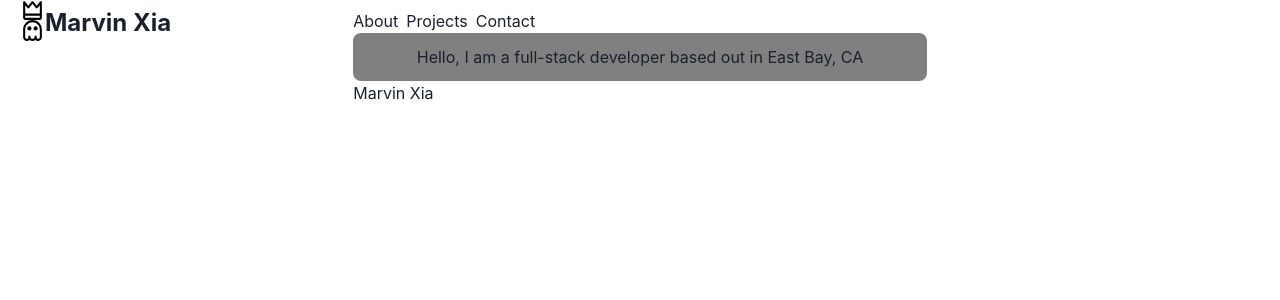
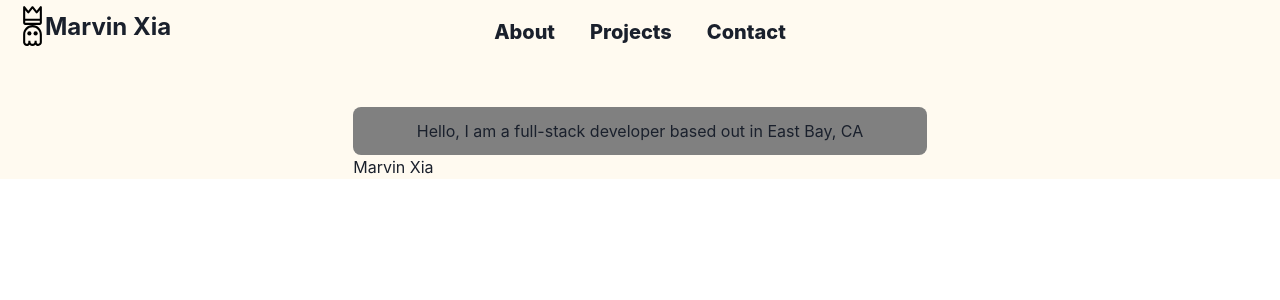
Before and after one commit to Mxia09/portfolio-v2, a Next.js app in the folder marvin-portfoliov2/: page / in a window 1280 px wide. Shown: the top 300 px of the page. Built offline with nearby package versions, Linux system fonts and the light colour scheme.

Commit message:
nav css and overall theme

```diff
--- a/marvin-portfoliov2/components/Logo.js
+++ b/marvin-portfoliov2/components/Logo.js
@@ -40,6 +40,7 @@ const LogoWrapper = styled.span`
     font-weight: bold;
     height: 45px;
     padding: 20px;
+    padding-bottom:10px;
 `;
 
 const StyledSvg = styled.svg`
--- a/marvin-portfoliov2/components/Nav.js
+++ b/marvin-portfoliov2/components/Nav.js
@@ -1,30 +1,40 @@
 import Link from "next/link";
 import React from "react";
 import styled from "styled-components";
-import { Center , Flex, Container, Stack, Box} from '@chakra-ui/react'
+import { Center , Heading, Flex, Container, Stack, Box, Text} from '@chakra-ui/react'
 import Logo from "./Logo";
+import { useTheme } from "@chakra-ui/react";
 
-// const HorizontalWrapper = styled.div`
-//     display: flex;
-// `;
 
 export default function Nav() {
+    const theme = useTheme();
     return (
-        <>
+        <div style={{ backgroundColor: theme.colors.secondary }}>
+            <Heading>
             <Logo />
-        <Container mt="-10">
-            <Stack direction={{ base: 'column', md: 'row' }}>
+            </Heading>
+
+        <Container mt="-10" mb="10" pb="5">
+            <Center>
+                <Stack direction={{ base: 'column', md: 'row' }} spacing='35px'  >
                     <Box>
-                    <Link href={'/'}>About</Link>
+                        <Link href={'/'}>
+                            <Text fontWeight="extrabold" fontSize={20}>About</Text>
+                        </Link>
                     </Box>
                     <Box>
-                    <Link href={'/'}>Projects</Link>
+                        <Link href={'/projects'}>
+                            <Text fontWeight="extrabold" fontSize={20}>Projects</Text>
+                        </Link>
                     </Box>
                     <Box>
-                    <Link href={'/'}>Contact</Link>
+                        <Link href={'/contact'}>
+                            <Text fontWeight="extrabold" fontSize={20}>Contact</Text>
+                        </Link>
                     </Box>
                 </Stack>
+            </Center>
         </Container>
-        </>
+        </div>
     )
 }
--- a/marvin-portfoliov2/pages/index.js
+++ b/marvin-portfoliov2/pages/index.js
@@ -2,16 +2,17 @@ import React from 'react';
 import { ChakraProvider } from '@chakra-ui/react'
 import Intro from '@/components/Intro';
 import Nav from '@/components/Nav';
+import theme from '@/styles/themes';
 
 
 
 export default function Home() {
   return (
-    <>
-      <ChakraProvider>
+    <div style={{ backgroundColor: theme.colors.secondary }}>
+      <ChakraProvider theme={theme}>
         <Nav />
         <Intro />
       </ChakraProvider>
-    </>
+    </div>
   );
 }
--- /dev/null
+++ b/marvin-portfoliov2/styles/themes.js
@@ -0,0 +1,10 @@
+import { extendTheme } from "@chakra-ui/react";
+
+const theme = extendTheme({
+    colors: {
+        primary: "RGBA(0, 0, 0, 0.85)",
+        secondary: "#FFFAF0",
+    }
+})
+
+export default theme;
```
Lines whose indentation alone changed are shown as unchanged.
